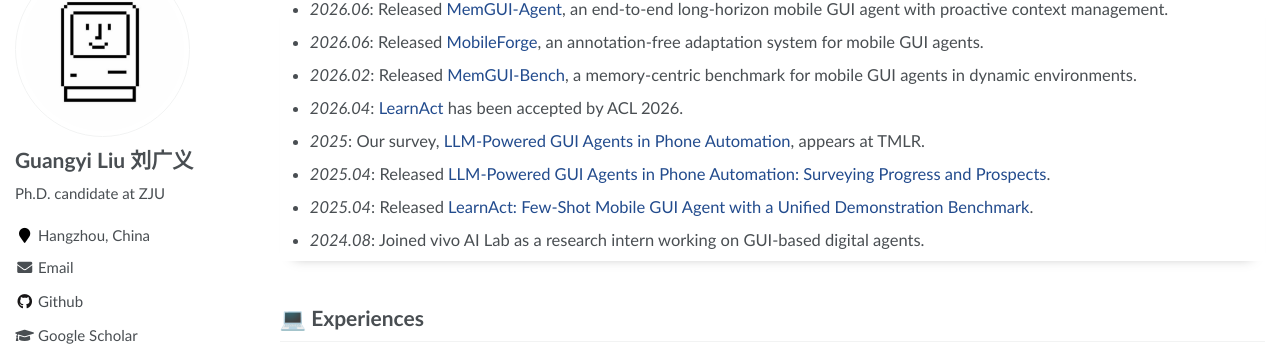
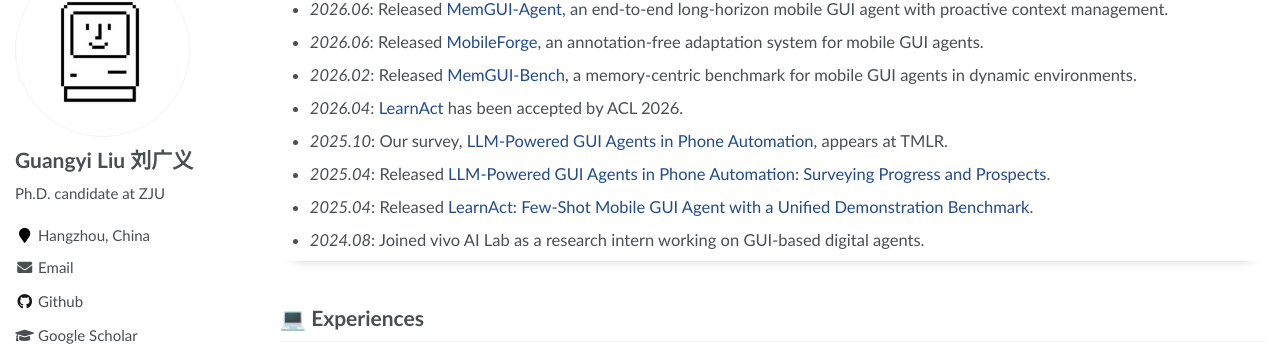
Before and after one commit to lgy0404/lgy0404.github.io, a Jekyll site: the page built from _pages/about.md, in a window 1280 px wide and 900 px high, scrolled down 362 px. Shown: the part 129-475 px from the top of the window. Built offline with Jekyll 4.4.1, drawn with Linux system fonts in a browser that asks for light colours; comment, search, counter and statistics services are not loaded.

Commit message:
fix: update TMLR acceptance date

```diff
--- a/_pages/about.md
+++ b/_pages/about.md
@@ -207,7 +207,7 @@ I am a Ph.D. candidate in the Department of Control Science and Engineering at Z
 - *2026.06*: Released [MobileForge](https://mobile-forge.github.io/), an annotation-free adaptation system for mobile GUI agents.
 - *2026.02*: Released [MemGUI-Bench](https://lgy0404.github.io/MemGUI-Bench/), a memory-centric benchmark for mobile GUI agents in dynamic environments.
 - *2026.04*: [LearnAct](https://lgy0404.github.io/LearnAct/) has been accepted by ACL 2026.
-- *2025*: Our survey, [LLM-Powered GUI Agents in Phone Automation](https://arxiv.org/abs/2504.19838), appears at TMLR.
+- *2025.10*: Our survey, [LLM-Powered GUI Agents in Phone Automation](https://arxiv.org/abs/2504.19838), appears at TMLR.
 - *2025.04*: Released [LLM-Powered GUI Agents in Phone Automation: Surveying Progress and Prospects](https://arxiv.org/abs/2504.19838).
 - *2025.04*: Released [LearnAct: Few-Shot Mobile GUI Agent with a Unified Demonstration Benchmark](https://arxiv.org/abs/2504.13805).
 - *2024.08*: Joined vivo AI Lab as a research intern working on GUI-based digital agents.
```
